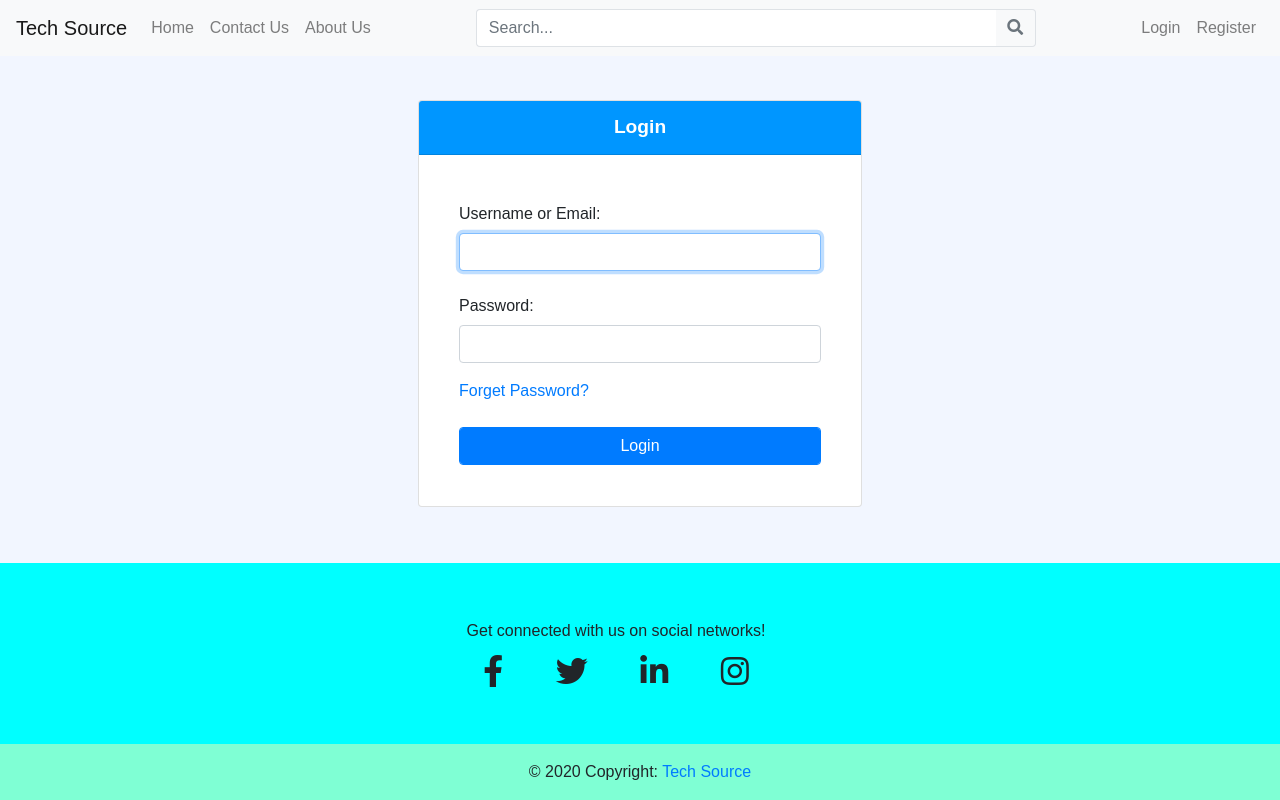
After one commit to SurajKumar-Git/BlogProject, a Django app: page /account/login/ in a window 1280 px wide. The commit adds this page. Run offline with Django 3.2, Linux system fonts and the light colour scheme; some libraries are stand-ins or nearby versions.

Commit message:
Added Login, Password reset templates

```diff
--- /dev/null
+++ b/account/static/account/css/base.css
@@ -0,0 +1,16 @@
+.custom_card_header {
+    text-align: center;
+    font-size: larger;
+    font-weight: 600;
+    background-color: #0096ff;
+    color: #fff;
+}
+
+.card_space {
+    padding:20px 20px;
+}
+
+.invalid {
+    color: red;
+    font-size: small;
+}
--- /dev/null
+++ b/account/static/account/css/login.css
@@ -0,0 +1,32 @@
+#login {
+    width: 40%;
+    margin: auto;
+}
+
+
+#login_form {
+    padding-bottom: 5px;
+}
+
+.social_icon {
+    width: 70px;
+    height: 70px;
+    border-radius: 50%;
+}
+
+.line{
+    display: flex;
+    flex-direction: row;
+    padding: 0 5px;
+}
+
+.line span{
+    padding: 0 10px;
+}
+
+.line:before, .line:after {
+    content: "";
+    flex: 1 1;
+    border-bottom: 1px solid lightgray;
+    margin: auto;
+}
--- /dev/null
+++ b/account/static/account/css/password_reset_confirm.css
@@ -0,0 +1,4 @@
+#password_reset_confirm {
+    width: 40%;
+    margin: auto;
+}
--- /dev/null
+++ b/account/static/account/css/password_reset_form.css
@@ -0,0 +1,5 @@
+
+#password_reset {
+    width: 50%;
+    margin: auto;
+}
--- /dev/null
+++ b/account/templates/account/login.html
@@ -0,0 +1,57 @@
+{% extends 'base.html' %}
+{% load static %}
+{% load widget_tweaks %}
+
+{% block title %}Tech Source{% endblock %}
+
+{% block css_link %}
+<link rel="stylesheet" href="{% static 'account/css/login.css' %}">
+<link rel="stylesheet" href="{% static 'account/css/base.css' %}">
+{% endblock %}
+
+{% block content %}
+<div class="container flex-fill content">
+    <div class="card" id="login">
+        <div class="card-header custom_card_header">
+            Login
+        </div>
+        <div class="card-body">
+            <form id="login_form" class="card_space" method="POST">
+                {% csrf_token %}
+                {% for error in form.non_field_errors%}
+                <div class="invalid">{{ error }}</div>
+                {% endfor %}
+                <div class="form-group">
+                    <label for="id_username" class="col-form-label">Username or Email:</label>
+                    {% render_field form.username class+="form-control" %}
+                </div>
+                <div class="form-group">
+                    <label for="id_password" class="col-form-label">Password:</label>
+                    {% render_field form.password class+="form-control" %}
+                </div>
+                <a href="{% url 'account:password_reset' %}">Forget Password?</a>
+
+                <br><br>
+                <div class="form-group">
+                    <input type="submit" class="btn btn-primary form-control" value="Login">
+                </div>
+            </form>
+
+            {% comment %}
+            <p class="text-muted text-center"> Don't have an account? <a
+                    href="{% url 'account:register' %}">Register</a>
+                with us</p>
+            <p class="text-muted text-center line"><span> or </span></p>
+            <div class="social_logins text-center">
+                <p class="text-muted">Login with</p>
+                <a href="{% url 'social:begin' 'github' %}"><img class="social_icon"
+                        src='{% static "account/image/github_icon.png" %}'></a>
+            </div>
+            {% endcomment %}
+        </div>
+    </div>
+</div>
+{% endblock %}
+
+{% block script %}
+{% endblock%}
--- /dev/null
+++ b/account/templates/account/password_reset_email.html
@@ -0,0 +1,2 @@
+Someone asked for password reset for email {{ email }}. Follow the link below:
+{{ protocol}}://{{ domain }}{% url 'account:password_reset_confirm' uidb64=uid token=token %}
--- a/templates/base.html
+++ b/templates/base.html
@@ -60,12 +60,12 @@
                             aria-labelledby="navbarDropdownMenuLink-55">
                             <a class="dropdown-item" href="#">My Profile</a>
                             <a class="dropdown-item" href="#">Change Password</a>
-                            <a class="dropdown-item" href="#">Logout</a>
+                            <a class="dropdown-item" href="{% url 'account:logout' %}">Logout</a>
                         </div>
                     </li>
                     {% else %}
                     <li class="nav-item">
-                        <a class="nav-link" href="#">Login</a>
+                        <a class="nav-link" href="{% url 'account:login' %}">Login</a>
                     </li>
                     <li class="nav-item">
                         <a class="nav-link" href="#">Register</a>
```
Also changed, not shown: account/templates/account/password_reset_complete.html (added, +10 -0 lines), account/templates/account/password_reset_confirm.html (added, +43 -0 lines), account/templates/account/password_reset_done.html (added, +19 -0 lines), account/templates/account/password_reset_form.html (added, +33 -0 lines).
